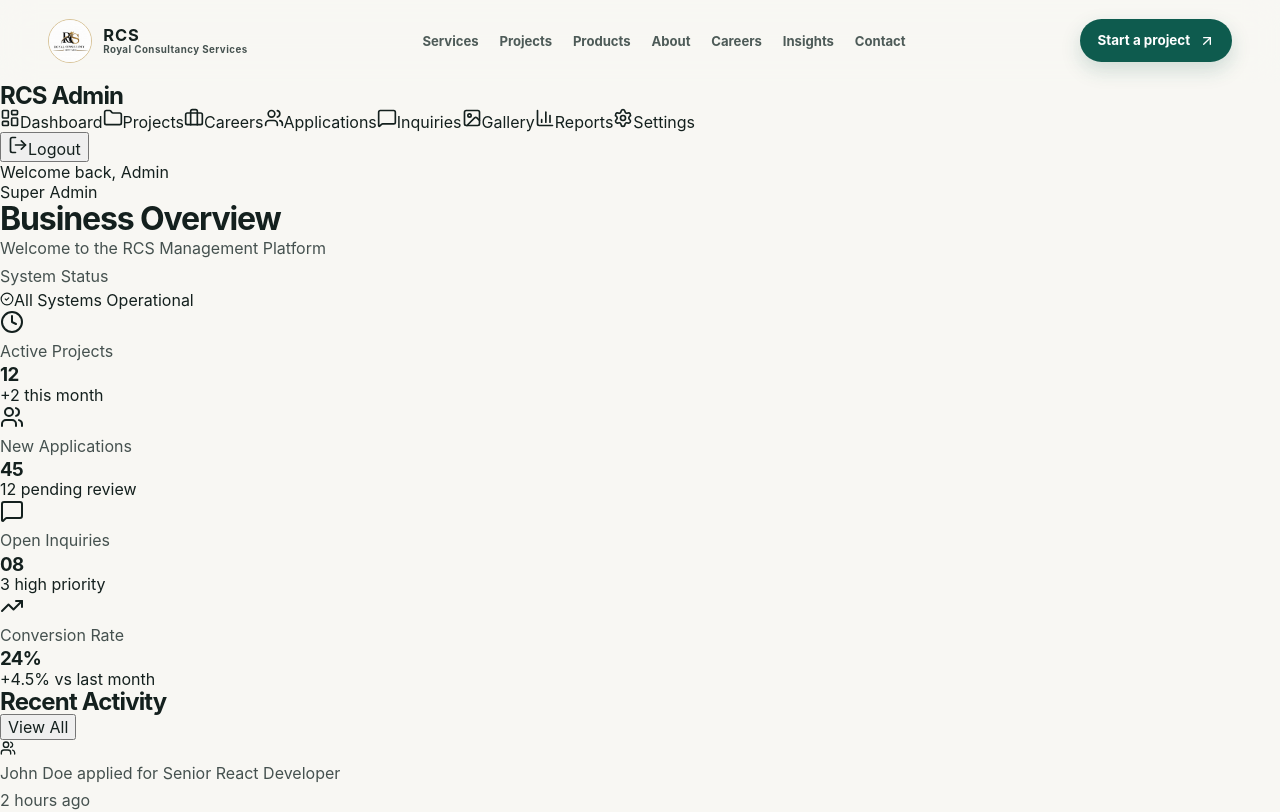
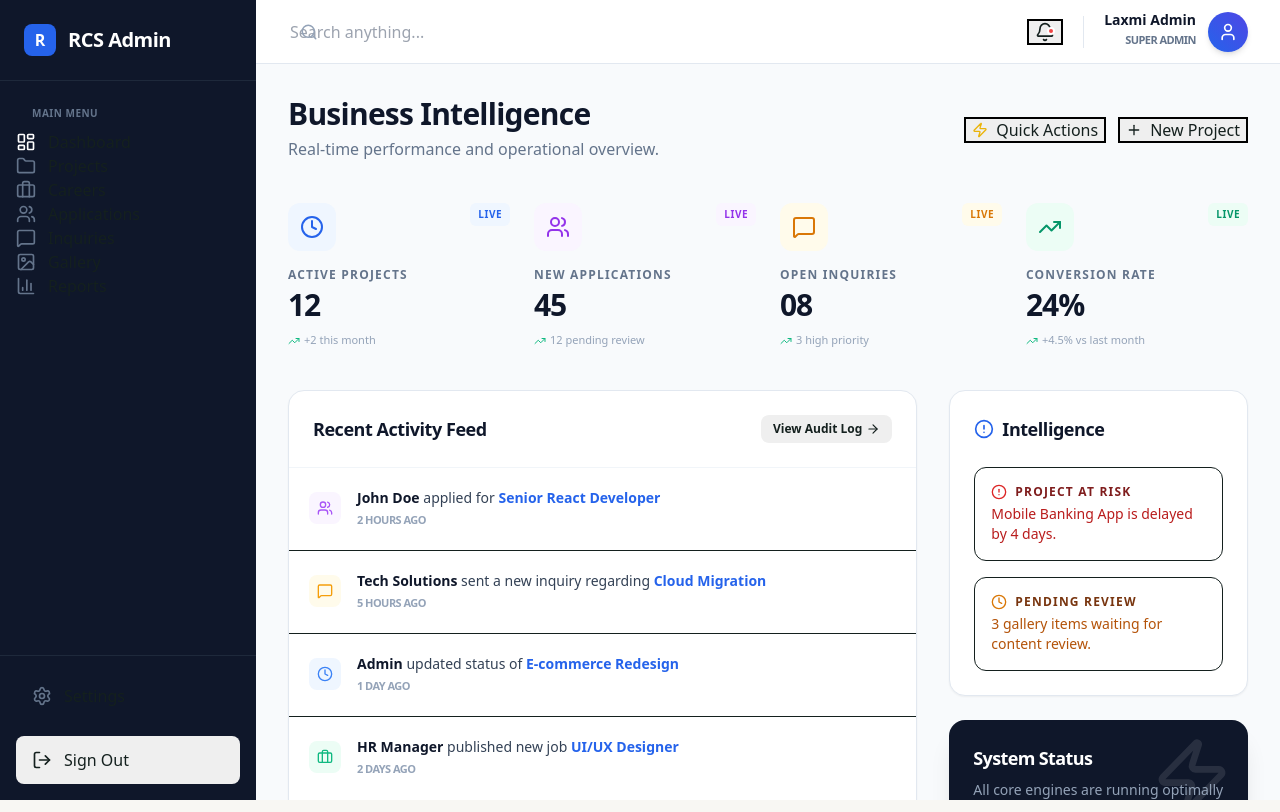
Before and after one commit to officialalex0418-dev/rcs, a React (Vite) app in the folder my-website/: page /admin in a window 1280 px wide. Shown: the top 812 px of the page. Built offline with nearby package versions, Linux system fonts and the light colour scheme; sample sign-in values are in the browser's storage.

Commit message:
Enhance Admin Dashboard UI with modern design and isolated layout

```diff
--- a/my-website/src/App.jsx
+++ b/my-website/src/App.jsx
@@ -37,15 +37,15 @@ function ScrollToTop() {
 }
 
 function Site() {
-  return <div className="app-shell"><ScrollToTop /><Navbar /><main><Routes>
-    <Route path="/" element={<Home />} /><Route path="/services" element={<Services />} />
-    <Route path="/projects" element={<Projects />} /><Route path="/projects/:slug" element={<ProjectDetail />} />
-    <Route path="/products" element={<Products />} /><Route path="/about" element={<About />} />
-    <Route path="/careers" element={<Careers />} /><Route path="/careers/:slug" element={<CareerDetail />} />
-    <Route path="/insights" element={<Insights />} /><Route path="/contact" element={<Contact />} />
-    <Route path="/privacy" element={<Legal type="privacy" />} /><Route path="/terms" element={<Legal type="terms" />} />
+  const { pathname } = useLocation();
+  const isAdmin = pathname.startsWith('/admin');
 
-    {/* Admin Routes */}
+  if (isAdmin) {
+    return (
+      <div className="app-shell">
+        <ScrollToTop />
+        <main>
+          <Routes>
             <Route path="/admin/login" element={<AdminLogin />} />
             <Route
               path="/admin"
@@ -64,11 +64,39 @@ function Site() {
               <Route path="gallery" element={<GalleryManager />} />
               <Route path="projects" element={<ProjectManager />} />
               <Route path="reports" element={<Reports />} />
-      <Route path="settings" element={<div className="p-6 text-2xl">System Settings Coming Soon</div>} />
+              <Route path="settings" element={<div className="p-6 text-2xl font-bold">System Settings Coming Soon</div>} />
             </Route>
+            <Route path="*" element={<NotFound />} />
+          </Routes>
+        </main>
+      </div>
+    );
+  }
 
+  return (
+    <div className="app-shell">
+      <ScrollToTop />
+      <Navbar />
+      <main>
+        <Routes>
+          <Route path="/" element={<Home />} />
+          <Route path="/services" element={<Services />} />
+          <Route path="/projects" element={<Projects />} />
+          <Route path="/projects/:slug" element={<ProjectDetail />} />
+          <Route path="/products" element={<Products />} />
+          <Route path="/about" element={<About />} />
+          <Route path="/careers" element={<Careers />} />
+          <Route path="/careers/:slug" element={<CareerDetail />} />
+          <Route path="/insights" element={<Insights />} />
+          <Route path="/contact" element={<Contact />} />
+          <Route path="/privacy" element={<Legal type="privacy" />} />
+          <Route path="/terms" element={<Legal type="terms" />} />
           <Route path="*" element={<NotFound />} />
-  </Routes></main><Footer /></div>;
+        </Routes>
+      </main>
+      <Footer />
+    </div>
+  );
 }
 
 export default function App() { return <BrowserRouter><Site /></BrowserRouter>; }
--- a/my-website/src/admin/components/AdminLayout.jsx
+++ b/my-website/src/admin/components/AdminLayout.jsx
@@ -1,5 +1,5 @@
-import React from 'react';
-import { Link, Outlet, useNavigate } from 'react-router-dom';
+import React, { useEffect } from 'react';
+import { Link, Outlet, useNavigate, useLocation } from 'react-router-dom';
 import {
   LayoutDashboard,
   Briefcase,
@@ -9,85 +9,130 @@ import {
   Settings,
   LogOut,
   BarChart3,
-  Folder
+  Folder,
+  Bell,
+  Search,
+  User
 } from 'lucide-react';
 
 const AdminLayout = () => {
   const navigate = useNavigate();
+  const location = useLocation();
+
+  // Inject Tailwind CDN for Admin UI
+  useEffect(() => {
+    if (!document.getElementById('tailwind-cdn')) {
+      const script = document.createElement('script');
+      script.id = 'tailwind-cdn';
+      script.src = 'https://cdn.tailwindcss.com';
+      document.head.appendChild(script);
+    }
+  }, []);
 
   const handleLogout = () => {
-    // Basic logout logic
     localStorage.removeItem('rcs_admin_token');
     navigate('/admin/login');
   };
 
+  const isActive = (path) => location.pathname === path || (path !== '/admin' && location.pathname.startsWith(path));
+
+  const navItems = [
+    { label: 'Dashboard', icon: LayoutDashboard, path: '/admin' },
+    { label: 'Projects', icon: Folder, path: '/admin/projects' },
+    { label: 'Careers', icon: Briefcase, path: '/admin/careers' },
+    { label: 'Applications', icon: Users, path: '/admin/applications' },
+    { label: 'Inquiries', icon: MessageSquare, path: '/admin/inquiries' },
+    { label: 'Gallery', icon: ImageIcon, path: '/admin/gallery' },
+    { label: 'Reports', icon: BarChart3, path: '/admin/reports' },
+  ];
+
   return (
-    <div className="flex h-screen bg-gray-100 overflow-hidden">
+    <div className="flex h-screen bg-slate-50 font-sans text-slate-900 overflow-hidden fixed inset-0 z-[9999]">
       {/* Sidebar */}
-      <aside className="w-64 bg-slate-900 text-white flex flex-col">
-        <div className="p-6 border-b border-slate-800">
-          <h2 className="text-xl font-bold">RCS Admin</h2>
+      <aside className="w-64 bg-slate-900 text-slate-300 flex flex-col shadow-xl">
+        <div className="p-6 flex items-center gap-3 border-b border-slate-800">
+          <div className="w-8 h-8 bg-blue-600 rounded-lg flex items-center justify-center text-white font-bold">R</div>
+          <h2 className="text-xl font-bold text-white tracking-tight">RCS Admin</h2>
         </div>
 
-        <nav className="flex-1 p-4 space-y-2">
-          <Link to="/admin" className="flex items-center space-x-3 p-3 rounded hover:bg-slate-800">
-            <LayoutDashboard size={20} />
-            <span>Dashboard</span>
-          </Link>
-          <Link to="/admin/projects" className="flex items-center space-x-3 p-3 rounded hover:bg-slate-800">
-            <Folder size={20} />
-            <span>Projects</span>
-          </Link>
-          <Link to="/admin/careers" className="flex items-center space-x-3 p-3 rounded hover:bg-slate-800">
-            <Briefcase size={20} />
-            <span>Careers</span>
-          </Link>
-          <Link to="/admin/applications" className="flex items-center space-x-3 p-3 rounded hover:bg-slate-800">
-            <Users size={20} />
-            <span>Applications</span>
-          </Link>
-          <Link to="/admin/inquiries" className="flex items-center space-x-3 p-3 rounded hover:bg-slate-800">
-            <MessageSquare size={20} />
-            <span>Inquiries</span>
-          </Link>
-          <Link to="/admin/gallery" className="flex items-center space-x-3 p-3 rounded hover:bg-slate-800">
-            <ImageIcon size={20} />
-            <span>Gallery</span>
-          </Link>
-          <Link to="/admin/reports" className="flex items-center space-x-3 p-3 rounded hover:bg-slate-800">
-            <BarChart3 size={20} />
-            <span>Reports</span>
-          </Link>
-          <Link to="/admin/settings" className="flex items-center space-x-3 p-3 rounded hover:bg-slate-800">
-            <Settings size={20} />
-            <span>Settings</span>
-          </Link>
+        <nav className="flex-1 p-4 space-y-1 overflow-y-auto">
+          <p className="px-4 py-2 text-[10px] font-bold text-slate-500 uppercase tracking-wider">Main Menu</p>
+          {navItems.map((item) => (
+            <Link
+              key={item.path}
+              to={item.path}
+              className={`flex items-center space-x-3 px-4 py-3 rounded-lg transition-all duration-200 group ${
+                isActive(item.path)
+                ? 'bg-blue-600 text-white shadow-lg shadow-blue-900/20'
+                : 'hover:bg-slate-800 hover:text-white'
+              }`}
+            >
+              <item.icon size={20} className={isActive(item.path) ? 'text-white' : 'text-slate-500 group-hover:text-blue-400'} />
+              <span className="font-medium">{item.label}</span>
+            </Link>
+          ))}
         </nav>
 
-        <div className="p-4 border-t border-slate-800">
+        <div className="p-4 space-y-4 border-t border-slate-800">
+          <Link to="/admin/settings" className="flex items-center space-x-3 px-4 py-3 rounded-lg hover:bg-slate-800 transition-colors group">
+            <Settings size={20} className="text-slate-500 group-hover:text-white" />
+            <span className="font-medium">Settings</span>
+          </Link>
           <button
             onClick={handleLogout}
-            className="flex items-center space-x-3 p-3 w-full rounded hover:bg-red-600 transition-colors"
+            className="flex items-center space-x-3 px-4 py-3 w-full rounded-lg text-red-400 hover:bg-red-500/10 transition-colors font-medium group"
           >
             <LogOut size={20} />
-            <span>Logout</span>
+            <span>Sign Out</span>
           </button>
         </div>
       </aside>
 
       {/* Main Content */}
-      <main className="flex-1 overflow-y-auto">
-        <header className="bg-white shadow p-4 flex justify-between items-center">
-          <div className="text-gray-500">Welcome back, Admin</div>
-          <div className="flex items-center space-x-4">
-            <span className="bg-blue-100 text-blue-800 px-3 py-1 rounded-full text-sm font-medium">Super Admin</span>
+      <main className="flex-1 flex flex-col min-w-0 overflow-hidden bg-slate-50">
+        {/* Top Header */}
+        <header className="h-16 bg-white border-b border-slate-200 flex justify-between items-center px-8 z-10">
+          <div className="flex items-center flex-1 max-w-xl">
+            <div className="relative w-full">
+              <Search className="absolute left-3 top-1/2 -translate-y-1/2 text-slate-400" size={18} />
+              <input
+                type="text"
+                placeholder="Search anything..."
+                className="w-full pl-10 pr-4 py-2 bg-slate-100 border-none rounded-full text-sm focus:ring-2 focus:ring-blue-500/20 transition-all outline-none"
+              />
+            </div>
+          </div>
+
+          <div className="flex items-center space-x-5">
+            <button className="relative p-2 text-slate-400 hover:text-blue-600 hover:bg-blue-50 rounded-full transition-all">
+              <Bell size={20} />
+              <span className="absolute top-1.5 right-1.5 w-2 h-2 bg-red-500 rounded-full border-2 border-white"></span>
+            </button>
+            <div className="h-8 w-px bg-slate-200"></div>
+            <div className="flex items-center gap-3 group cursor-pointer">
+              <div className="text-right hidden sm:block">
+                <p className="text-sm font-bold text-slate-900 leading-none">Laxmi Admin</p>
+                <p className="text-[11px] text-slate-500 mt-1 uppercase font-bold tracking-tighter">Super Admin</p>
+              </div>
+              <div className="w-10 h-10 rounded-full bg-gradient-to-tr from-blue-600 to-indigo-600 flex items-center justify-center text-white shadow-md group-hover:scale-105 transition-transform">
+                <User size={20} />
+              </div>
+            </div>
           </div>
         </header>
 
-        <div className="p-0">
+        {/* Page Area */}
+        <div className="flex-1 overflow-y-auto custom-scrollbar">
           <Outlet />
         </div>
       </main>
+
+      <style dangerouslySetInnerHTML={{ __html: `
+        .custom-scrollbar::-webkit-scrollbar { width: 6px; }
+        .custom-scrollbar::-webkit-scrollbar-track { background: transparent; }
+        .custom-scrollbar::-webkit-scrollbar-thumb { background: #cbd5e1; border-radius: 10px; }
+        .custom-scrollbar::-webkit-scrollbar-thumb:hover { background: #94a3b8; }
+      `}} />
     </div>
   );
 };
--- a/my-website/src/admin/pages/AdminDashboard.jsx
+++ b/my-website/src/admin/pages/AdminDashboard.jsx
@@ -6,118 +6,133 @@ import {
   Clock,
   TrendingUp,
   AlertCircle,
-  CheckCircle2
+  CheckCircle2,
+  ArrowRight,
+  Plus,
+  Zap
 } from 'lucide-react';
 
 const AdminDashboard = () => {
   return (
-    <div className="p-6 bg-gray-50 min-h-full">
-      <div className="flex justify-between items-center mb-8">
+    <div className="p-8 bg-slate-50 min-h-screen">
+      {/* Header Section */}
+      <div className="flex flex-col md:flex-row justify-between items-start md:items-center gap-4 mb-10">
         <div>
-          <h1 className="text-2xl font-bold text-gray-900">Business Overview</h1>
-          <p className="text-gray-500">Welcome to the RCS Management Platform</p>
+          <h1 className="text-3xl font-black text-slate-900 tracking-tight">Business Intelligence</h1>
+          <p className="text-slate-500 font-medium mt-1">Real-time performance and operational overview.</p>
         </div>
-        <div className="flex gap-3">
-          <div className="text-right">
-            <p className="text-xs text-gray-400 uppercase font-bold">System Status</p>
-            <div className="flex items-center gap-1 text-green-600 font-medium">
-              <CheckCircle2 size={14} />
-              <span>All Systems Operational</span>
-            </div>
-          </div>
+
+        <div className="flex items-center gap-3">
+          <button className="flex items-center gap-2 bg-white border border-slate-200 px-4 py-2.5 rounded-xl text-sm font-bold text-slate-700 hover:bg-slate-50 transition-all shadow-sm">
+            <Zap size={16} className="text-yellow-500" />
+            Quick Actions
+          </button>
+          <button className="flex items-center gap-2 bg-blue-600 px-5 py-2.5 rounded-xl text-sm font-bold text-white hover:bg-blue-700 transition-all shadow-lg shadow-blue-600/20">
+            <Plus size={16} />
+            New Project
+          </button>
         </div>
       </div>
 
-      {/* Main Stats */}
-      <div className="grid grid-cols-1 md:grid-cols-2 lg:grid-cols-4 gap-6 mb-8">
+      {/* Main Stats Grid */}
+      <div className="grid grid-cols-1 md:grid-cols-2 lg:grid-cols-4 gap-6 mb-10">
         {[
-          { label: 'Active Projects', value: '12', icon: <Clock className="text-blue-600" />, trend: '+2 this month', color: 'blue' },
-          { label: 'New Applications', value: '45', icon: <Users className="text-purple-600" />, trend: '12 pending review', color: 'purple' },
-          { label: 'Open Inquiries', value: '08', icon: <MessageSquare className="text-yellow-600" />, trend: '3 high priority', color: 'yellow' },
-          { label: 'Conversion Rate', value: '24%', icon: <TrendingUp className="text-green-600" />, trend: '+4.5% vs last month', color: 'green' },
+          { label: 'Active Projects', value: '12', icon: Clock, trend: '+2 this month', color: 'blue' },
+          { label: 'New Applications', value: '45', icon: Users, trend: '12 pending review', color: 'purple' },
+          { label: 'Open Inquiries', value: '08', icon: MessageSquare, trend: '3 high priority', color: 'amber' },
+          { label: 'Conversion Rate', value: '24%', icon: TrendingUp, trend: '+4.5% vs last month', color: 'emerald' },
         ].map((stat, i) => (
-          <div key={i} className="bg-white p-6 rounded-xl shadow-sm border border-gray-100">
+          <div key={i} className="bg-white p-6 rounded-2xl shadow-sm border border-slate-200 group hover:border-blue-500/50 transition-all">
             <div className="flex justify-between items-start mb-4">
-              <div className={`p-3 rounded-lg bg-${stat.color}-50`}>
-                {stat.icon}
+              <div className={`p-3 rounded-xl bg-${stat.color}-50 text-${stat.color}-600 group-hover:scale-110 transition-transform`}>
+                <stat.icon size={24} />
               </div>
+              <span className={`text-[10px] font-bold uppercase tracking-wider px-2 py-1 rounded-md bg-${stat.color}-50 text-${stat.color}-600`}>
+                Live
+              </span>
             </div>
-            <p className="text-gray-500 text-sm font-medium">{stat.label}</p>
-            <div className="flex items-baseline gap-2">
-              <h3 className="text-3xl font-bold text-gray-900">{stat.value}</h3>
-              <span className="text-xs text-gray-400">{stat.trend}</span>
+            <p className="text-slate-500 text-xs font-bold uppercase tracking-widest">{stat.label}</p>
+            <div className="flex items-baseline gap-2 mt-1">
+              <h3 className="text-3xl font-black text-slate-900">{stat.value}</h3>
             </div>
+            <p className="text-[11px] text-slate-400 font-medium mt-2 flex items-center gap-1">
+              <TrendingUp size={12} className="text-emerald-500" />
+              {stat.trend}
+            </p>
           </div>
         ))}
       </div>
 
       <div className="grid grid-cols-1 lg:grid-cols-3 gap-8">
-        {/* Recent Activity */}
-        <div className="lg:col-span-2 bg-white rounded-xl shadow-sm border border-gray-100 overflow-hidden">
-          <div className="p-6 border-b border-gray-100 flex justify-between items-center">
-            <h2 className="text-lg font-bold text-gray-900">Recent Activity</h2>
-            <button className="text-sm text-blue-600 font-semibold hover:underline">View All</button>
+        {/* Recent Activity Card */}
+        <div className="lg:col-span-2 bg-white rounded-2xl shadow-sm border border-slate-200 overflow-hidden">
+          <div className="p-6 border-b border-slate-100 flex justify-between items-center">
+            <h2 className="text-lg font-black text-slate-900 tracking-tight">Recent Activity Feed</h2>
+            <button className="text-xs text-blue-600 font-bold hover:bg-blue-50 px-3 py-1.5 rounded-lg transition-colors flex items-center gap-1">
+              View Audit Log <ArrowRight size={14} />
+            </button>
           </div>
-          <div className="divide-y divide-gray-100">
+          <div className="divide-y divide-slate-50">
             {[
-              { type: 'APPLICATION', user: 'John Doe', action: 'applied for', target: 'Senior React Developer', time: '2 hours ago' },
-              { type: 'INQUIRY', user: 'Tech Solutions', action: 'sent a new inquiry regarding', target: 'Cloud Migration', time: '5 hours ago' },
-              { type: 'PROJECT', user: 'Admin', action: 'updated status of', target: 'E-commerce Redesign', time: '1 day ago' },
-              { type: 'JOB', user: 'HR Manager', action: 'published new job', target: 'UI/UX Designer', time: '2 days ago' },
+              { type: 'APPLICATION', user: 'John Doe', action: 'applied for', target: 'Senior React Developer', time: '2 hours ago', color: 'purple' },
+              { type: 'INQUIRY', user: 'Tech Solutions', action: 'sent a new inquiry regarding', target: 'Cloud Migration', time: '5 hours ago', color: 'amber' },
+              { type: 'PROJECT', user: 'Admin', action: 'updated status of', target: 'E-commerce Redesign', time: '1 day ago', color: 'blue' },
+              { type: 'JOB', user: 'HR Manager', action: 'published new job', target: 'UI/UX Designer', time: '2 days ago', color: 'emerald' },
             ].map((activity, i) => (
-              <div key={i} className="p-4 flex items-start gap-4 hover:bg-gray-50 transition">
-                <div className="mt-1">
-                  {activity.type === 'APPLICATION' && <Users size={16} className="text-purple-500" />}
-                  {activity.type === 'INQUIRY' && <MessageSquare size={16} className="text-yellow-500" />}
-                  {activity.type === 'PROJECT' && <Clock size={16} className="text-blue-500" />}
-                  {activity.type === 'JOB' && <Briefcase size={16} className="text-green-500" />}
+              <div key={i} className="p-5 flex items-start gap-4 hover:bg-slate-50 transition group">
+                <div className={`mt-1 p-2 rounded-lg bg-${activity.color}-50 text-${activity.color}-500 group-hover:scale-110 transition-transform`}>
+                  {activity.type === 'APPLICATION' && <Users size={16} />}
+                  {activity.type === 'INQUIRY' && <MessageSquare size={16} />}
+                  {activity.type === 'PROJECT' && <Clock size={16} />}
+                  {activity.type === 'JOB' && <Briefcase size={16} />}
                 </div>
                 <div className="flex-1">
-                  <p className="text-sm text-gray-900">
-                    <span className="font-bold">{activity.user}</span> {activity.action} <span className="font-medium text-blue-600">{activity.target}</span>
+                  <p className="text-sm text-slate-700 leading-snug">
+                    <span className="font-bold text-slate-900">{activity.user}</span> {activity.action} <span className="font-bold text-blue-600 decoration-blue-200 underline-offset-4 hover:underline cursor-pointer">{activity.target}</span>
                   </p>
-                  <p className="text-xs text-gray-400 mt-0.5">{activity.time}</p>
+                  <p className="text-[11px] text-slate-400 mt-1 font-bold uppercase tracking-tighter">{activity.time}</p>
                 </div>
               </div>
             ))}
           </div>
         </div>
 
-        {/* Project Health / Alerts */}
-        <div className="bg-white rounded-xl shadow-sm border border-gray-100 p-6">
-          <h2 className="text-lg font-bold text-gray-900 mb-6">Attention Required</h2>
-          <div className="space-y-4">
-            <div className="flex items-start gap-3 p-4 bg-red-50 rounded-lg border border-red-100">
-              <AlertCircle size={20} className="text-red-600 mt-0.5" />
-              <div>
-                <p className="text-sm font-bold text-red-900">Project at Risk</p>
-                <p className="text-xs text-red-700">Mobile Banking App is delayed by 4 days.</p>
+        {/* Intelligence / Alerts Panel */}
+        <div className="space-y-6">
+          <div className="bg-white rounded-2xl shadow-sm border border-slate-200 p-6">
+            <h2 className="text-lg font-black text-slate-900 mb-6 tracking-tight flex items-center gap-2">
+              <AlertCircle size={20} className="text-blue-600" />
+              Intelligence
+            </h2>
+            <div className="space-y-4">
+              <div className="p-4 bg-red-50 rounded-xl border border-red-100 group cursor-pointer hover:bg-red-100 transition-colors">
+                <div className="flex items-center gap-2 mb-1">
+                  <AlertCircle size={16} className="text-red-600" />
+                  <p className="text-xs font-black text-red-900 uppercase tracking-widest">Project at Risk</p>
+                </div>
+                <p className="text-sm text-red-700 font-medium">Mobile Banking App is delayed by 4 days.</p>
               </div>
-            </div>
-            <div className="flex items-start gap-3 p-4 bg-yellow-50 rounded-lg border border-yellow-100">
-              <AlertCircle size={20} className="text-yellow-600 mt-0.5" />
-              <div>
-                <p className="text-sm font-bold text-yellow-900">Pending Approval</p>
-                <p className="text-xs text-yellow-700">3 gallery items waiting for content review.</p>
-              </div>
-            </div>
-            <div className="flex items-start gap-3 p-4 bg-blue-50 rounded-lg border border-blue-100">
-              <Clock size={20} className="text-blue-600 mt-0.5" />
-              <div>
-                <p className="text-sm font-bold text-blue-900">Interview Today</p>
-                <p className="text-xs text-blue-700">14:00 - Technical Interview with Jane Smith.</p>
+
+              <div className="p-4 bg-amber-50 rounded-xl border border-amber-100 group cursor-pointer hover:bg-amber-100 transition-colors">
+                <div className="flex items-center gap-2 mb-1">
+                  <Clock size={16} className="text-amber-600" />
+                  <p className="text-xs font-black text-amber-900 uppercase tracking-widest">Pending Review</p>
+                </div>
+                <p className="text-sm text-amber-700 font-medium">3 gallery items waiting for content review.</p>
               </div>
             </div>
           </div>
 
-          <div className="mt-8 pt-6 border-t border-gray-100">
-            <h3 className="text-sm font-bold text-gray-900 mb-4">Quick Links</h3>
-            <div className="grid grid-cols-2 gap-2">
-              <button className="p-2 text-xs text-center bg-gray-50 rounded hover:bg-gray-100 transition font-medium">Add Project</button>
-              <button className="p-2 text-xs text-center bg-gray-50 rounded hover:bg-gray-100 transition font-medium">Post Job</button>
-              <button className="p-2 text-xs text-center bg-gray-50 rounded hover:bg-gray-100 transition font-medium">Upload Media</button>
-              <button className="p-2 text-xs text-center bg-gray-50 rounded hover:bg-gray-100 transition font-medium">User Audit</button>
-            </div>
+          <div className="bg-slate-900 rounded-2xl shadow-xl p-6 text-white overflow-hidden relative group">
+             <div className="absolute top-0 right-0 p-4 opacity-10 group-hover:rotate-12 transition-transform">
+               <Zap size={80} />
+             </div>
+             <h3 className="text-lg font-black mb-2 relative z-10">System Status</h3>
+             <p className="text-slate-400 text-sm mb-6 relative z-10">All core engines are running optimally at 100% capacity.</p>
+             <div className="flex items-center gap-2 bg-emerald-500/20 text-emerald-400 px-4 py-2 rounded-xl border border-emerald-500/30 w-fit relative z-10">
+               <CheckCircle2 size={16} />
+               <span className="text-xs font-black uppercase tracking-widest">Operational</span>
+             </div>
           </div>
         </div>
       </div>
```
Also changed, not shown: my-website/src/admin/pages/AdminLogin.jsx (+80 -15 lines). Lines whose indentation alone changed are shown as unchanged.
